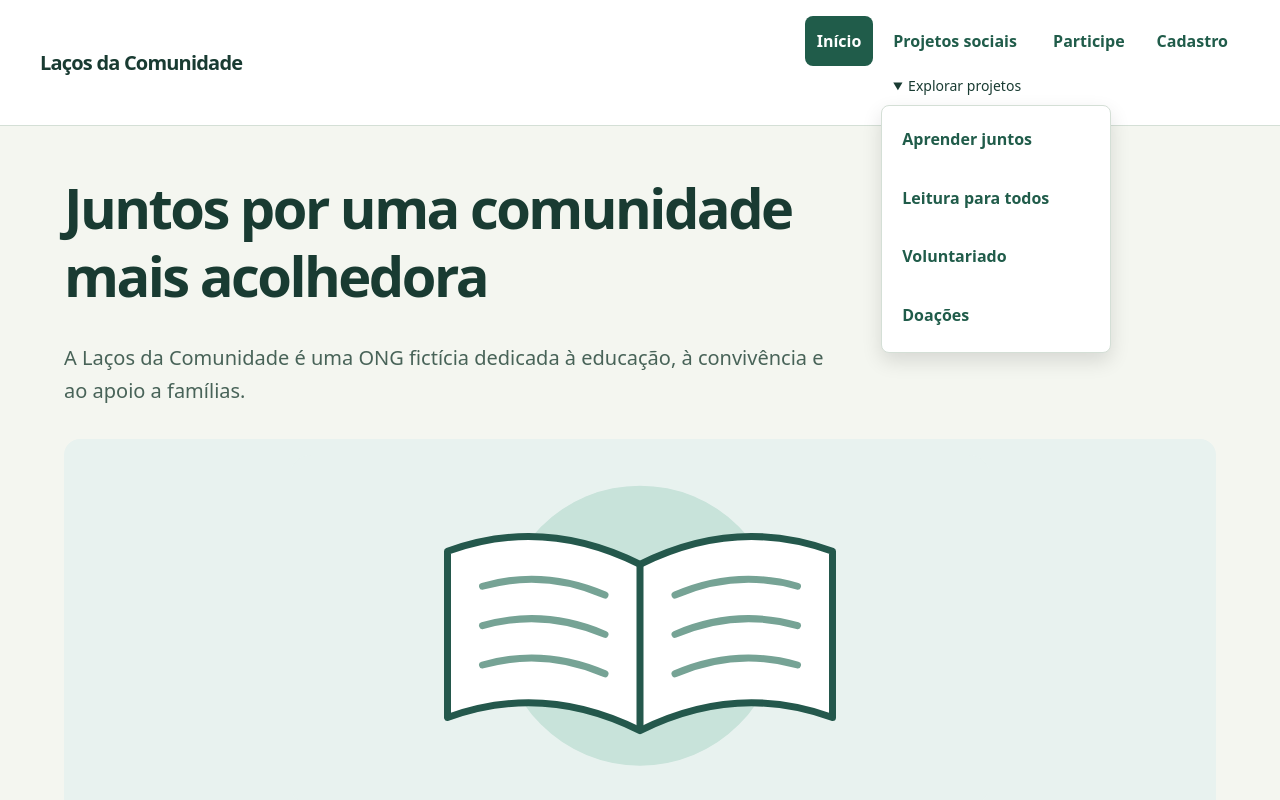
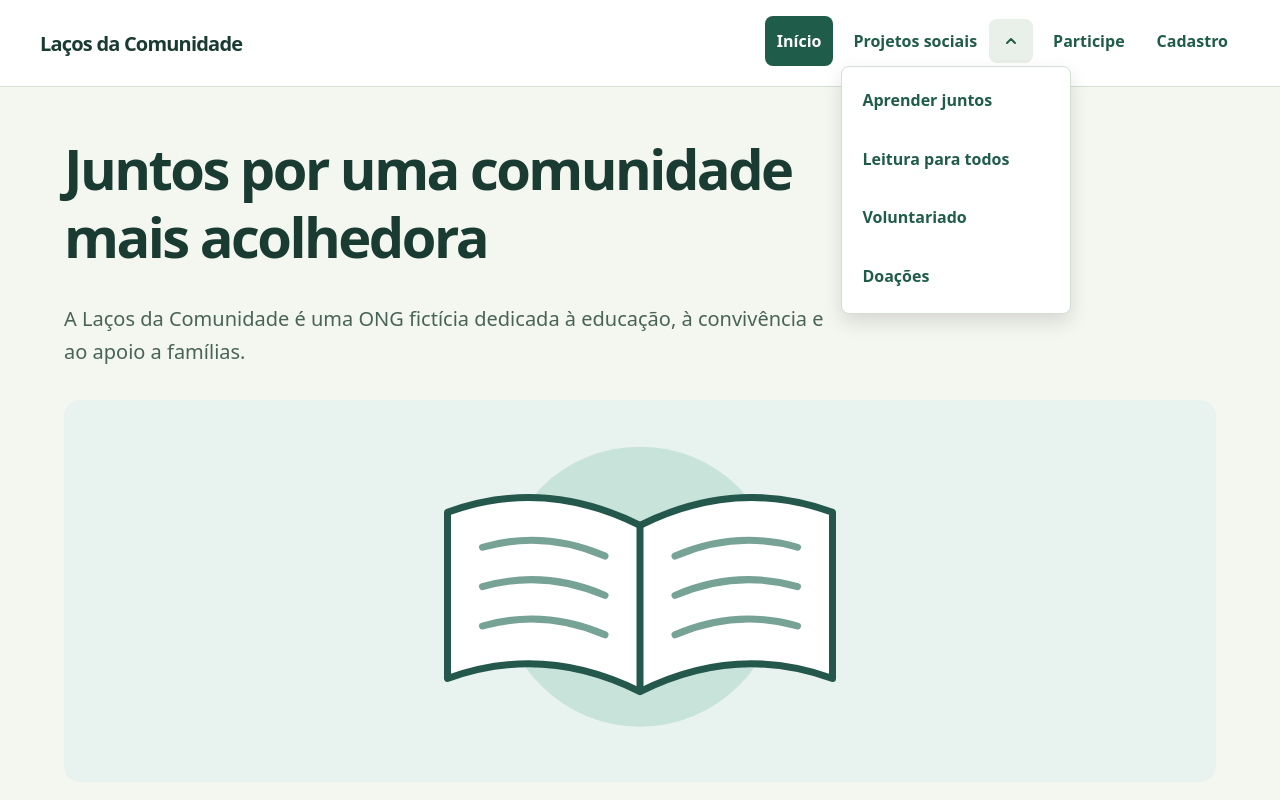
Before and after one commit to rita-moura/desenvolvimento-front-end-para-web, a website: page Experiencias-Praticas/html/index.html in a window 1280 px wide. Both pictures are taken after a click on the heading "Explorar projetos". Shown: the top 800 px of the page. Drawn offline with Linux system fonts and the light colour scheme.

Commit message:
fix(nav): alinhar acionador do submenu com Projetos sociais

```diff
--- a/Experiencias-Praticas/css/estilos.css
+++ b/Experiencias-Praticas/css/estilos.css
@@ -140,7 +140,13 @@ button { width: 100%; }
 #menu-principal { width: 100%; }
 #menu-principal > ul { flex-direction: column; }
 #menu-principal > ul > li { position: relative; }
-.submenu summary { cursor: pointer; padding: var(--espaco-2) var(--espaco-3); font-size: var(--fonte-1); border-radius: .5rem; }
+/* A seta pertence visualmente ao link Projetos sociais; a lista móvel expande abaixo. */
+.sr-only { position: absolute; width: 1px; height: 1px; padding: 0; margin: -1px; overflow: hidden; clip-path: inset(50%); white-space: nowrap; border: 0; }
+.nav-projetos > a { display: block; margin-right: 44px; }
+.submenu summary { position: absolute; right: 0; top: 3px; display: flex; align-items: center; justify-content: center; width: 44px; height: 44px; cursor: pointer; color: var(--verde); border-radius: .5rem; list-style: none; }
+.submenu summary::-webkit-details-marker { display: none; }
+.submenu[open] > summary { background: var(--secundaria); }
+.submenu[open] > summary svg { transform: rotate(180deg); }
 .submenu summary:hover { background: var(--secundaria); }
 .submenu summary:focus-visible { outline: 3px solid var(--foco); outline-offset: 2px; }
 .submenu-lista { display: none; }
--- a/Experiencias-Praticas/html/index.html
+++ b/Experiencias-Praticas/html/index.html
@@ -17,8 +17,8 @@
     <nav id="menu-principal" aria-label="Navegação principal">
       <ul>
         <li><a href="index.html" aria-current="page">Início</a></li>
-        <li><a href="projetos.html">Projetos sociais</a><details class="submenu">
-          <summary>Explorar projetos</summary>
+        <li class="nav-projetos"><a href="projetos.html">Projetos sociais</a><details class="submenu">
+          <summary title="Explorar projetos"><span class="sr-only">Explorar projetos</span><svg aria-hidden="true" width="16" height="16" viewBox="0 0 16 16" fill="none"><path d="m4 6 4 4 4-4" stroke="currentColor" stroke-width="2" stroke-linecap="round" stroke-linejoin="round"/></svg></summary>
           <ul class="submenu-lista">
             <li><a href="projetos.html#aprender">Aprender juntos</a></li>
             <li><a href="projetos.html#leitura">Leitura para todos</a></li>
```
Also changed, not shown: Experiencias-Praticas/html/cadastro.html (+2 -2 lines), Experiencias-Praticas/html/participe.html (+2 -2 lines), Experiencias-Praticas/html/projetos.html (+2 -2 lines).
